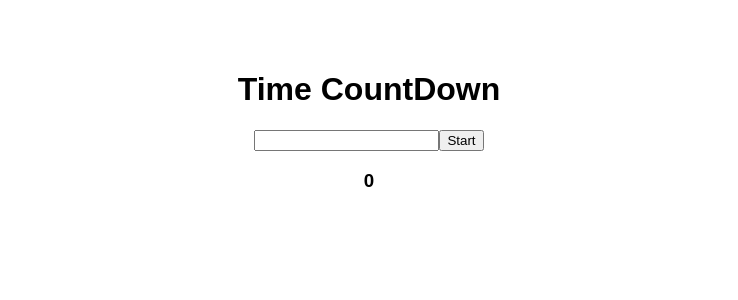
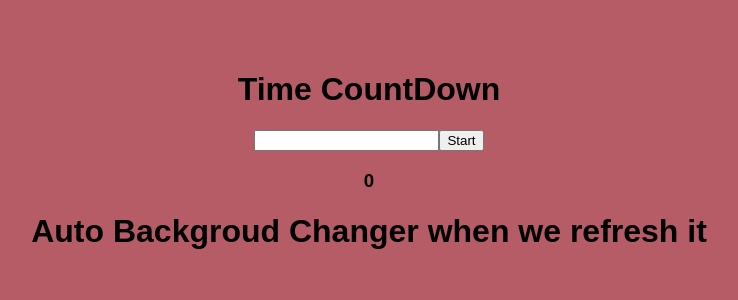
Before and after one commit to Virendra1807/AllReactProjects, a React (Create React App) app in the folder nike-landing-page/: page / in a window 1280 px wide. Shown: the top 300 px of the page, without its empty margins (271-1009 px from the left). Built offline with nearby package versions, Linux system fonts and the light colour scheme.

Commit message:
Auto background color changer using useEffect

```diff
--- a/nike-landing-page/src/App.js
+++ b/nike-landing-page/src/App.js
@@ -6,6 +6,7 @@ import Footer from './components/Footer';
 import countContext from './components/ContextHook';
 import { useContext } from 'react';
 import TimeCountdown from './components/TimeCountdown';
+import AutoBgColorChanger from './components/AutoBgColorChanger';
 
 function App() {
   // const list = ["😊", "🐶", "🎉", "🍕", "🚀", "🤖", "🎊", "👻", "💃", "🔥"];
@@ -22,6 +23,9 @@ function App() {
         {/* {user} */}
 
         <TimeCountdown/>
+
+        <AutoBgColorChanger/>
+
         </div>
     </div>
     // </countContext.Provider>
--- /dev/null
+++ b/nike-landing-page/src/components/AutoBgColorChanger.jsx
@@ -0,0 +1,24 @@
+import React from 'react'
+import { useEffect } from 'react';
+
+function AutoBgColorChanger() {
+
+    useEffect(()=>{
+        let randColor = "#";
+        let str = "abcdef0123456789"
+
+        for(let i=1; i<=6; i++){
+          randColor += str[Math.floor(Math.random()*15)]
+        }
+        document.body.style.backgroundColor = randColor;
+      }, [] )
+      //No dependency
+
+  return (
+    <div>
+        <h1>Auto Backgroud Changer when we refresh it</h1>
+    </div>
+  )
+}
+
+export default AutoBgColorChanger
```
